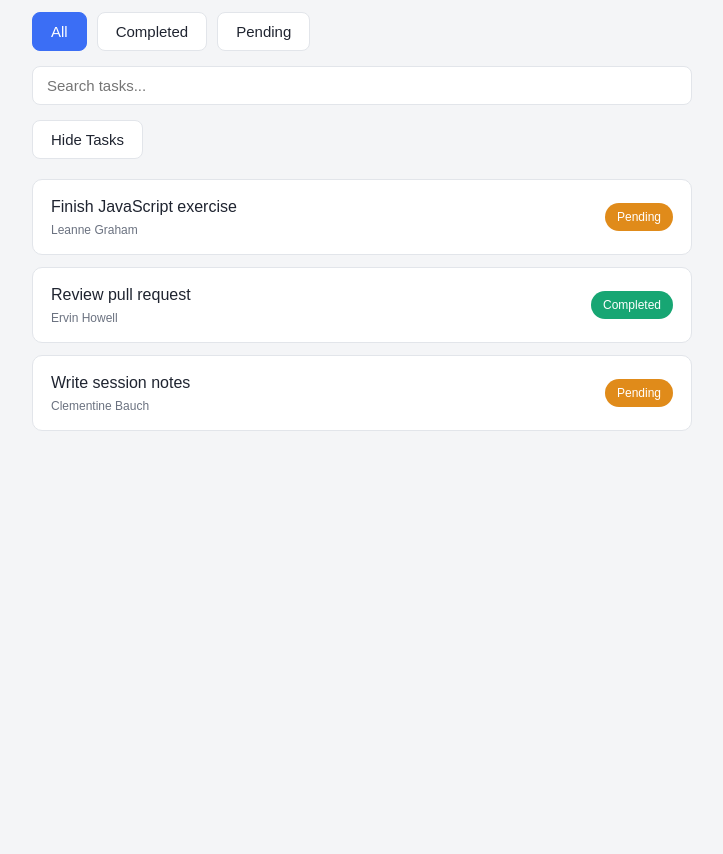
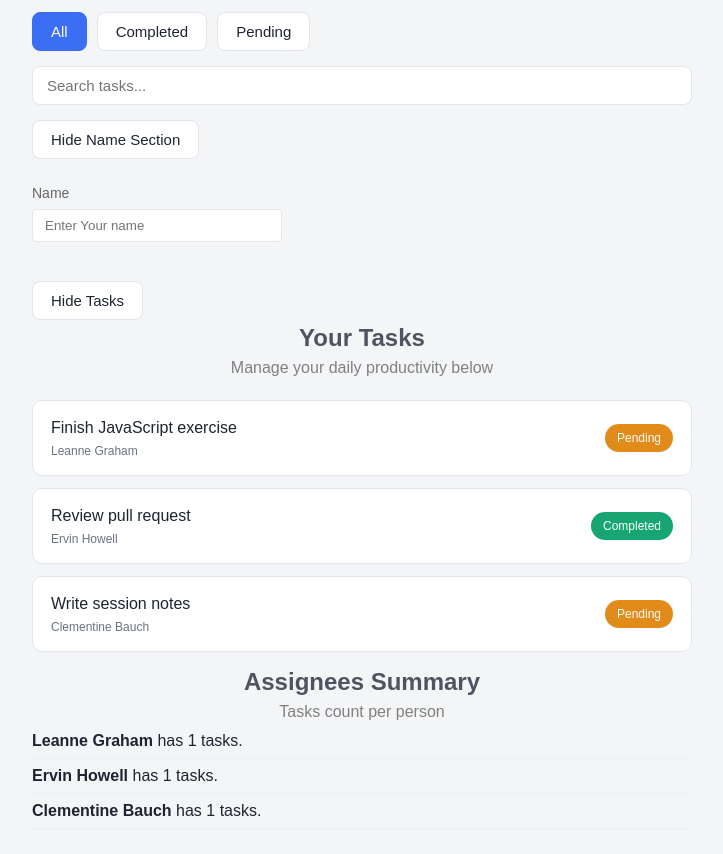
Before and after one commit to b4f-cohort8-salamiyah/b4f-cohort8-salamiyah-react-2026, a React (Vite) app: page / in a window 1280 px wide. Shown: the part 300-1154 px from the top of the page, without its empty margins (278-1001 px from the left). Before the commit the page ends 800 px from the top, so only its background shows below. Built offline with nearby package versions, Linux system fonts and the light colour scheme.

Commit message:
Session 06 combined homework

```diff
--- a/src/App.tsx
+++ b/src/App.tsx
@@ -2,12 +2,16 @@ import { ChangeEvent, useState } from "react";
 import Header from "./components/Header";
 import StatCard from "./components/StatCard";
 import TaskItem from "./components/TaskItem";
+import SectionTitle from "./components/SectionTitle";
+import PersonSummary from "./components/PersonSummary";
 
 function App() {
   // const currentFilter = "completed";
   const [currentFilter, setCurrentFilter] = useState("all");
   const [searchText, setSearchText] = useState("");
   const [showTasks, setShowTasks] = useState(true);
+  const [name, setName] = useState("");
+  const [showGreeting, setShowGreeting] = useState(true);
 
   function handleShowAll(): void {
     setCurrentFilter("all");
@@ -29,6 +33,21 @@ function App() {
     setShowTasks(!showTasks);
   }
 
+  function handleUserName(event: ChangeEvent<HTMLInputElement>) {
+    setName(event.target.value);
+  }
+  function handleToggleGreeting() {
+    setShowGreeting(!showGreeting);
+  }
+  let greetingMessage = "";
+
+  if (name === "") {
+    greetingMessage = "";
+  } else if (name === "admin") {
+    greetingMessage = "Welcome back, admin.";
+  } else {
+    greetingMessage = "Hello, " + name + "!";
+  }
   return (
     <div>
       <Header />
@@ -75,9 +94,33 @@ function App() {
           ) : null}
         </section>
 
+        <button
+          className="toggle-greeting-button"
+          onClick={handleToggleGreeting}
+        >
+          {showGreeting ? "Hide Name Section" : "Show Name Section"}
+        </button>
+        {showGreeting ? (
+          <div className="name">
+            <label>Name</label>
+            <input
+              type="text"
+              value={name}
+              onChange={handleUserName}
+              placeholder="Enter Your name"
+            />
+            {name !== "" ? <p>{greetingMessage}</p> : null}
+          </div>
+        ) : null}
+
         <button className="toggle-tasks-button" onClick={handleToggleTasks}>
           {showTasks ? "Hide Tasks" : "Show Tasks"}
         </button>
+
+        <SectionTitle
+          title="Your Tasks"
+          subtitle="Manage your daily productivity below"
+        />
 
         {showTasks ? (
           <ul className="task-list">
@@ -103,6 +146,15 @@ function App() {
             />
           </ul>
         ) : null}
+        <div>
+          <SectionTitle
+            title="Assignees Summary"
+            subtitle="Tasks count per person"
+          />
+          <PersonSummary name="Leanne Graham" taskCount={1} />
+          <PersonSummary name="Ervin Howell" taskCount={1} />
+          <PersonSummary name="Clementine Bauch" taskCount={1} />
+        </div>
       </main>
     </div>
   );
--- /dev/null
+++ b/src/components/PersonSummary.tsx
@@ -0,0 +1,12 @@
+interface personSummrayProps {
+  taskCount: number;
+  name: string;
+}
+function personSummray(props: personSummrayProps) {
+  return (
+    <div style={{ padding: "5px 0", borderBottom: "1px solid #eee" }}>
+      <strong>{props.name}</strong> has {props.taskCount} tasks.
+    </div>
+  );
+}
+export default personSummray;
--- /dev/null
+++ b/src/components/SectionTitle.tsx
@@ -0,0 +1,17 @@
+interface SectionTitleProps {
+  title: string;
+  subtitle: string;
+}
+
+function SectionTitle(props: SectionTitleProps) {
+  return (
+    <div>
+      <h2 className="section-title">{props.title}</h2>
+      <p style={{ color: "gray", display: "flex", justifyContent: "center" }}>
+        {props.subtitle}
+      </p>
+    </div>
+  );
+}
+
+export default SectionTitle;
--- a/src/index.css
+++ b/src/index.css
@@ -202,3 +202,45 @@ body {
 .toggle-tasks-button:hover {
   border-color: #3b6ef5;
 }
+.section-title {
+  display: flex;
+  justify-content: center;
+  color: #4f5560;
+}
+.name {
+  margin: 1.5rem 0;
+  font-family: sans-serif;
+}
+.name label {
+  display: block;
+  margin-bottom: 5px;
+  font-size: 14px;
+  color: #666;
+}
+.name input {
+  padding: 8px 12px;
+  border: 1px solid #e7e5e5;
+  border-radius: 4px;
+  width: 250px;
+}
+.name input:focus {
+  border-color: #007bff;
+}
+name p {
+  margin-top: 10px;
+  color: #2c3e50;
+  font-weight: 500;
+}
+.toggle-greeting-button {
+  background-color: #ffffff;
+  border: 1px solid #e2e5ea;
+  border-radius: 8px;
+  color: #1f2430;
+  cursor: pointer;
+  font-size: 15px;
+  padding: 10px 18px;
+  margin-top: 15px;
+}
+.toggle-greeting-button:hover {
+  border-color: #3b6ef5;
+}
```
